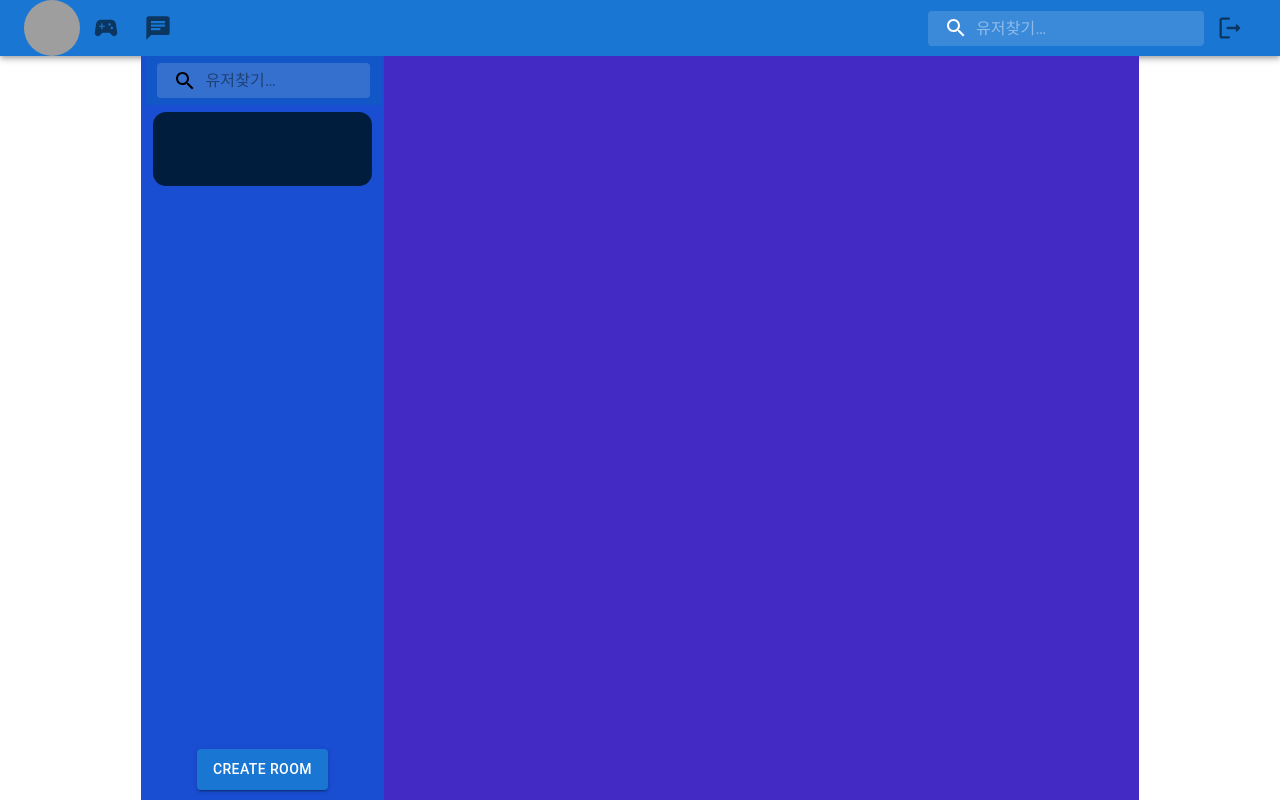
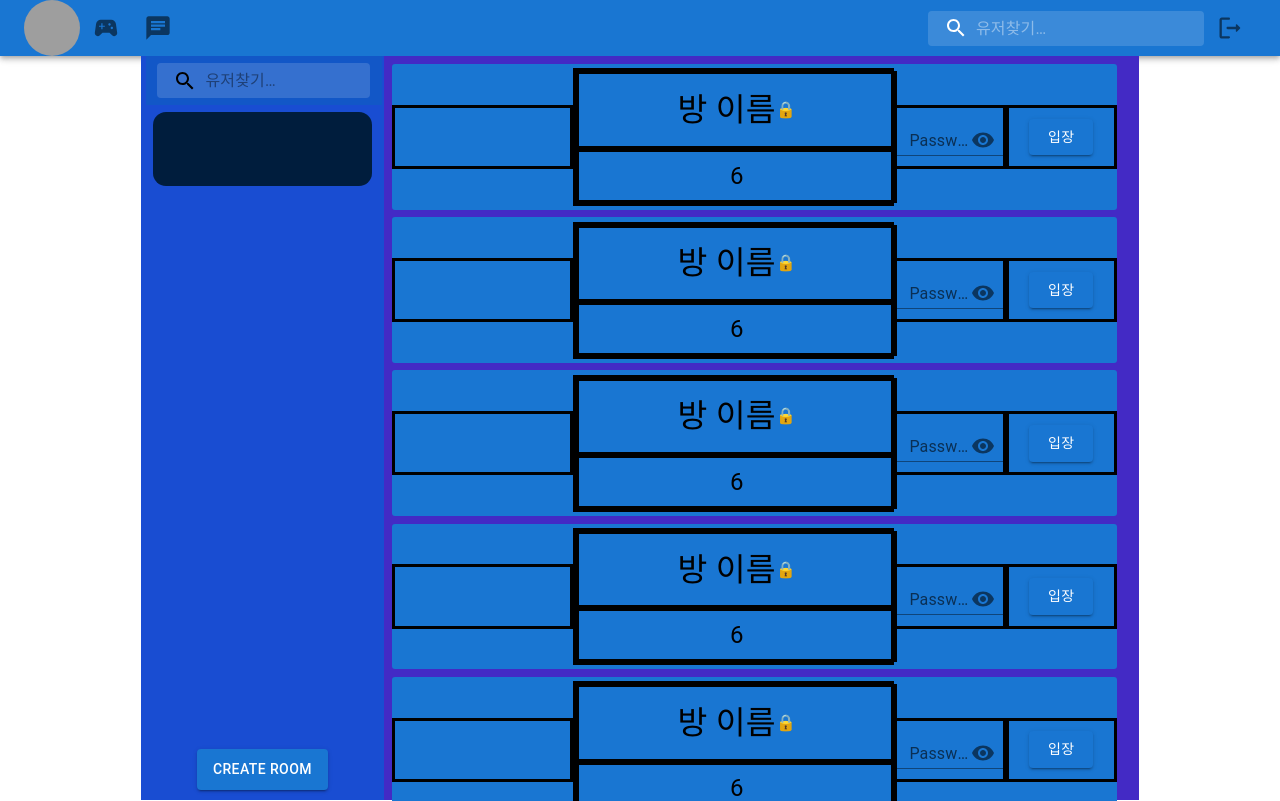
Before and after one commit to Dream-Transcendence/ft_transcendence, a React (Create React App) app in the folder packages/client/: page /chatRoom in a window 1280 px wide. Built offline with nearby package versions, Linux system fonts and the light colour scheme; grey boxes are pictures that could not be loaded.

Commit message:
✨ feat(client): create chatroom element atoms (feat #58)
방이름, 인원 수, 비밀번호, 입장 버튼 구현함

feat #58

```diff
--- /dev/null
+++ b/packages/client/src/components/button/text/TextButton.tsx
@@ -0,0 +1,11 @@
+import { Button } from '@mui/material';
+
+interface ButtonProps {
+  content: string;
+}
+
+function TextButton({ content }: ButtonProps) {
+  return <Button variant="contained">{content}</Button>;
+}
+
+export default TextButton;
--- /dev/null
+++ b/packages/client/src/components/input/passwordBox.tsx
@@ -0,0 +1,80 @@
+import * as React from 'react';
+import IconButton from '@mui/material/IconButton';
+import Input from '@mui/material/Input';
+import InputLabel from '@mui/material/InputLabel';
+import InputAdornment from '@mui/material/InputAdornment';
+import FormControl from '@mui/material/FormControl';
+import Visibility from '@mui/icons-material/Visibility';
+import VisibilityOff from '@mui/icons-material/VisibilityOff';
+import { createTheme, responsiveFontSizes } from '@mui/material/styles';
+
+interface State {
+  amount: string;
+  password: string;
+  weight: string;
+  weightRange: string;
+  showPassword: boolean;
+}
+
+function PasswordInput() {
+  const [values, setValues] = React.useState<State>({
+    amount: '',
+    password: '',
+    weight: '',
+    weightRange: '',
+    showPassword: false,
+  });
+
+  const handleChange =
+    (prop: keyof State) => (event: React.ChangeEvent<HTMLInputElement>) => {
+      setValues({ ...values, [prop]: event.target.value });
+    };
+
+  const handleClickShowPassword = () => {
+    setValues({
+      ...values,
+      showPassword: !values.showPassword,
+    });
+  };
+
+  const handleMouseDownPassword = (
+    event: React.MouseEvent<HTMLButtonElement>,
+  ) => {
+    event.preventDefault();
+  };
+
+  let theme = createTheme();
+  theme = responsiveFontSizes(theme); //반응형을 위해 사용
+
+  return (
+    <FormControl sx={{ m: 0, width: '100%' }} variant="standard">
+      <InputLabel
+        htmlFor="standard-adornment-password"
+        variant="filled"
+        size="small"
+        sx={{ mt: 1, width: '60%' }}
+      >
+        Password
+      </InputLabel>
+      <Input
+        id="standard-adornment-password"
+        type={values.showPassword ? 'text' : 'password'}
+        value={values.password}
+        onChange={handleChange('password')}
+        endAdornment={
+          <InputAdornment position="end">
+            <IconButton
+              aria-label="toggle password visibility"
+              onClick={handleClickShowPassword}
+              onMouseDown={handleMouseDownPassword}
+            >
+              {values.showPassword ? <VisibilityOff /> : <Visibility />}
+            </IconButton>
+          </InputAdornment>
+        }
+      />
+    </FormControl>
+  );
+}
+
+export default PasswordInput;
--- a/packages/client/src/components/textPrompt/ChatProfileNText.tsx
+++ b/packages/client/src/components/textPrompt/ChatProfileNText.tsx
@@ -41,7 +41,6 @@ function ChatProfileNText() {
           <AccountCircleIcon />
         </Avatar>
       </ListItemAvatar>
-      <></>
       <ListTextLayout>
         <Typography fontSize={7}>Junghan</Typography>
         <ListTextBox>
--- a/packages/client/src/modules/ChatSection/RoomInfo.tsx
+++ b/packages/client/src/modules/ChatSection/EnteredRoomInfo.tsx
@@ -31,7 +31,7 @@ const InfoBoxNameLayout = styled('div')(({ theme }) => ({
   height: '95%',
 }));
 
-function RoomInfoModule() {
+function EnteredRoomInfoModule() {
   return (
     <RoomInfoLayout>
       <RoomInfoBox>
@@ -44,4 +44,4 @@ function RoomInfoModule() {
   );
 }
 
-export default RoomInfoModule;
+export default EnteredRoomInfoModule;
--- /dev/null
+++ b/packages/client/src/modules/ChatSection/RoomElementNumOfPeople.tsx
@@ -0,0 +1,25 @@
+import { Typography } from '@mui/material';
+import { styled } from '@mui/material/styles';
+
+interface NumOfPeopleProps {
+  num: string;
+}
+
+const RoomNumberOfPeopleLayout = styled('div')(({ theme }) => ({
+  width: '100%',
+  height: '40%',
+  border: 'solid',
+  display: 'flex',
+  justifyContent: 'center',
+  alignItems: 'center',
+}));
+
+function RoomNumberOfPeopleModule({ num }: NumOfPeopleProps) {
+  return (
+    <RoomNumberOfPeopleLayout>
+      <Typography variant="h5">{num}</Typography>
+    </RoomNumberOfPeopleLayout>
+  );
+}
+
+export default RoomNumberOfPeopleModule;
--- /dev/null
+++ b/packages/client/src/modules/ChatSection/RoomElementTitle.tsx
@@ -0,0 +1,31 @@
+import { ThemeProvider, Typography } from '@mui/material';
+import { styled, createTheme, responsiveFontSizes } from '@mui/material/styles';
+
+interface TitleProps {
+  title: string;
+}
+
+const RoomTitleLayout = styled('div')(({ theme }) => ({
+  width: '100%',
+  height: '60%',
+  border: 'solid',
+  display: 'flex',
+  justifyContent: 'center',
+  alignItems: 'center',
+}));
+
+function RoomTitleModule({ title }: TitleProps) {
+  let theme = createTheme();
+  theme = responsiveFontSizes(theme); //반응형을 위해 사용
+
+  return (
+    <RoomTitleLayout>
+      <ThemeProvider theme={theme}>
+        <Typography variant="h4">{title}</Typography>
+        <Typography>🔒</Typography>
+      </ThemeProvider>
+    </RoomTitleLayout>
+  );
+}
+
+export default RoomTitleModule;
--- a/packages/client/src/modules/ChatSection/ChatRoomElement.tsx
+++ b/packages/client/src/organisms/ChatMainSection/ChatRoomElement.tsx
@@ -1,5 +1,11 @@
+import { Typography, ThemeProvider, TextField } from '@mui/material';
 import { styled } from '@mui/material/styles';
 import RoomOutIconButton from '../../components/button/icon/ChatRoomOutIconButton';
+import { createTheme, responsiveFontSizes } from '@mui/material/styles';
+import PasswordInput from '../../components/input/passwordBox';
+import TextButton from '../../components/button/text/TextButton';
+import RoomNumberOfPeopleModule from '../../modules/ChatSection/RoomElementNumOfPeople';
+import RoomTitleModule from '../../modules/ChatSection/RoomElementTitle';
 
 const ChatRoomElementLayout = styled('div')(({ theme }) => ({
   width: '98%',
@@ -26,18 +32,6 @@ const RoomInfoLayout = styled('div')(({ theme }) => ({
   justifyContent: 'center',
 }));
 
-const RoomTitleLayout = styled('div')(({ theme }) => ({
-  width: '100%',
-  height: '60%',
-  border: 'solid',
-}));
-
-const RoomNumberOfPeopleLayout = styled('div')(({ theme }) => ({
-  width: '100%',
-  height: '40%',
-  border: 'solid',
-}));
-
 const PasswordInputLayout = styled('div')(({ theme }) => ({
   width: '15%',
   height: '40%',
@@ -48,20 +42,30 @@ const EnterButtonLayout = styled('div')(({ theme }) => ({
   width: '15%',
   height: '40%',
   border: 'solid',
+  display: 'flex',
+  justifyContent: 'center',
+  alignItems: 'center',
 }));
 
-function ChatRoomElementModule() {
+function ChatRoomElementOrganisms() {
+  let theme = createTheme();
+  theme = responsiveFontSizes(theme); //반응형을 위해 사용
+
   return (
     <ChatRoomElementLayout>
       <ProfileLayout></ProfileLayout>
       <RoomInfoLayout>
-        <RoomTitleLayout></RoomTitleLayout>
-        <RoomNumberOfPeopleLayout></RoomNumberOfPeopleLayout>
+        <RoomTitleModule title="방 이름"></RoomTitleModule>
+        <RoomNumberOfPeopleModule num="6"></RoomNumberOfPeopleModule>
       </RoomInfoLayout>
-      <PasswordInputLayout></PasswordInputLayout>
-      <EnterButtonLayout></EnterButtonLayout>
+      <PasswordInputLayout>
+        <PasswordInput></PasswordInput>
+      </PasswordInputLayout>
+      <EnterButtonLayout>
+        <TextButton content="입장"></TextButton>
+      </EnterButtonLayout>
     </ChatRoomElementLayout>
   );
 }
 
-export default ChatRoomElementModule;
+export default ChatRoomElementOrganisms;
--- a/packages/client/src/organisms/ChatMainSection/ChatRoomList.tsx
+++ b/packages/client/src/organisms/ChatMainSection/ChatRoomList.tsx
@@ -1,7 +1,7 @@
 import * as React from 'react';
 import { styled } from '@mui/material/styles';
 import List from '@mui/material/List';
-import ChatRoomElementModule from '../../modules/ChatSection/ChatRoomElement';
+import ChatRoomElementOrganisms from './ChatRoomElement';
 
 function generate(element: React.ReactElement) {
   return [0, 1, 2, 3, 4, 5, 6].map((value) =>
@@ -28,7 +28,7 @@ function ChatRoomListOrganisms() {
         '& ul': { padding: 1 },
       }}
     >
-      {generate(<ChatRoomElementModule />)}
+      {generate(<ChatRoomElementOrganisms />)}
     </List>
   );
 }
--- a/packages/client/src/pages/ChatChannelPage.tsx
+++ b/packages/client/src/pages/ChatChannelPage.tsx
@@ -48,7 +48,7 @@ function ChatroomPage() {
           <ChatSidebarTemplate />
         </Aside>
         <Section>
-          {/* <ChatRoomListTemplate /> */}
+          <ChatRoomListTemplate />
           {/* <EnteredChatRoomTemplate /> */}
           {/* <ChatRoomDefaultTemplate /> */}
         </Section>
--- a/packages/client/src/template/ChatMainSection/EnteredChatRoomTemplate.tsx
+++ b/packages/client/src/template/ChatMainSection/EnteredChatRoomTemplate.tsx
@@ -1,4 +1,4 @@
-import RoomInfoModule from '../../modules/ChatSection/RoomInfo';
+import EnteredRoomInfoModule from '../../modules/ChatSection/EnteredRoomInfo';
 import { styled } from '@mui/material/styles';
 import ChatParticipantsOrganisms from '../../organisms/ChatMainSection/ChatParticipants';
 import ChattingOrganisms from '../../organisms/ChatMainSection/Chatting';
@@ -18,7 +18,7 @@ const ChatRoomFeaterLayout = styled('div')(({ theme }) => ({
 function EnteredChatRoomTemplate() {
   return (
     <ChattingRoomLayout>
-      <RoomInfoModule />
+      <EnteredRoomInfoModule />
       <ChatRoomFeaterLayout>
         <ChattingOrganisms />
         <ChatParticipantsOrganisms />
```
